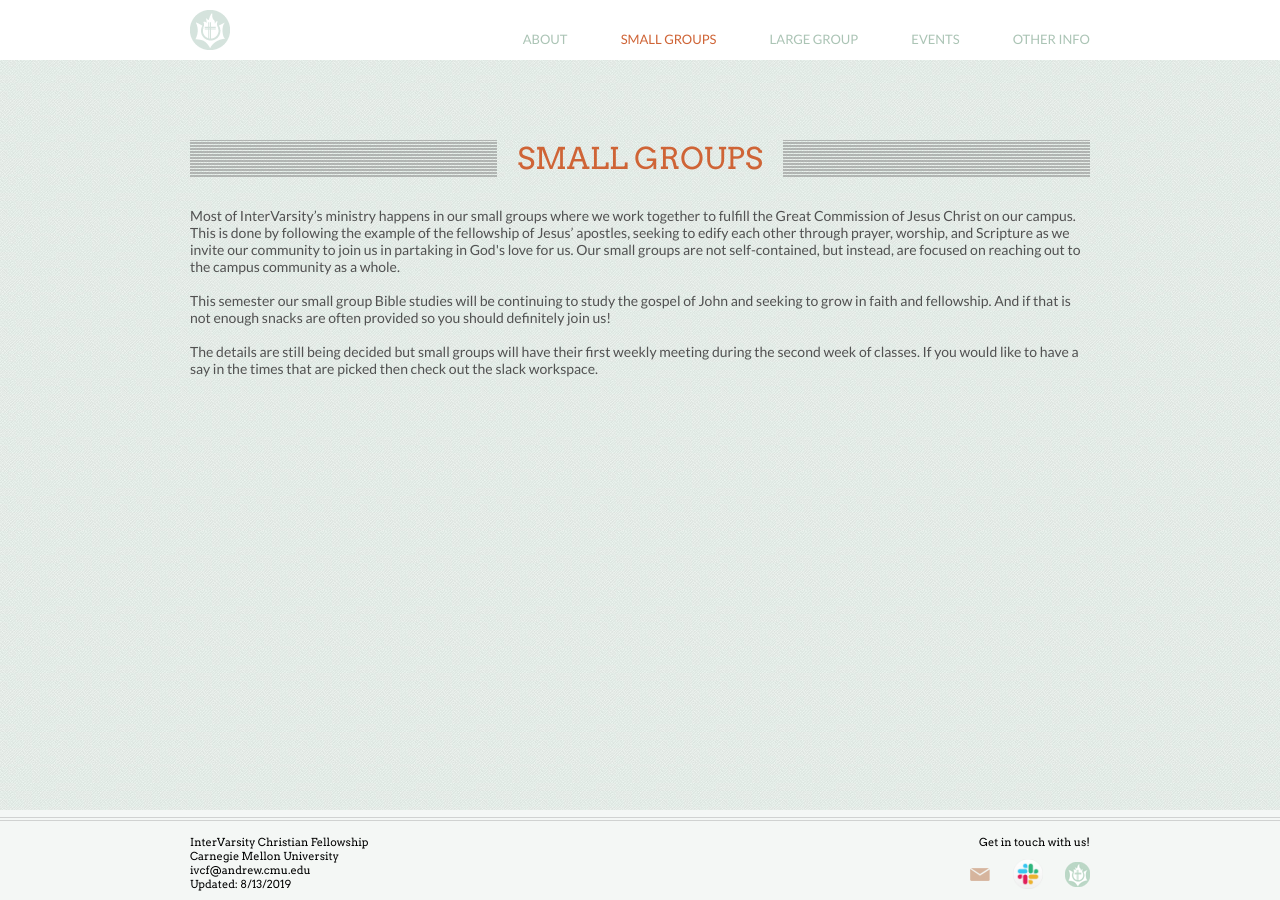
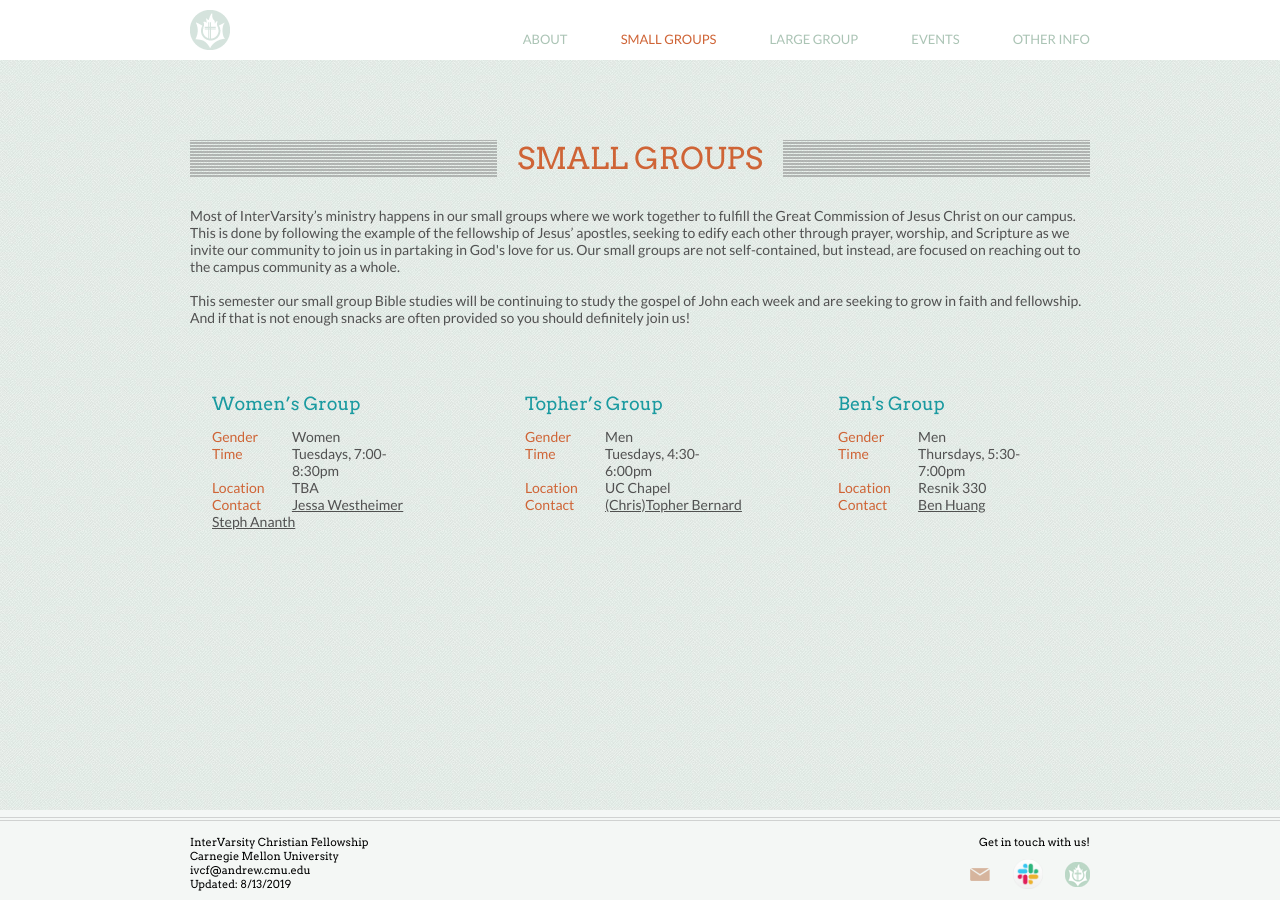
Before and after one commit to ivcf-cmu/ivcf-cmu.github.io, a Jekyll site: the page built from smallgroups.md, in a window 1280 px wide. Built offline with Jekyll 4.4.1, drawn with Linux system fonts in a browser that asks for light colours.

Commit message:
updated smallgroup info

```diff
--- a/smallgroups.md
+++ b/smallgroups.md
@@ -8,40 +8,22 @@
 </p>
 <br/>
 <p>
-This semester our small group Bible studies will be continuing to study the gospel of John and seeking to grow in faith and fellowship. And if that is not enough snacks are often provided so you should definitely join us!
+This semester our small group Bible studies will be continuing to study the gospel of John each week and are seeking to grow in faith and fellowship. And if that is not enough snacks are often provided so you should definitely join us!
 </p>
 <br/>
-<p>
-The details are still being decided but small groups will have their first weekly meeting during the second week of classes. If you would like to have a say in the times that are picked then check out the slack workspace.
-</p>
-<!--
 <div class="cogs">
 	<div class="tricolumn">
 		<div class="smallgroup">
-			<h2>Jessa’s Group</h2>
+			<h2>Women’s Group</h2>
 			<dl>
 			<dt>Gender</dt>
 			<dd>Women</dd>
 			<dt>Time</dt>
 			<dd>Tuesdays, 7:00-8:30pm</dd>
 			<dt>Location</dt>
-			<dd>UC Caffee (2nd floor)</dd>
+			<dd>TBA</dd>
 			<dt>Contact</dt>
 			<dd><a href="mailto:jwesthei@andrew.cmu.edu" target="_blank">Jessa Westheimer</a></dd>
-			</dl>
-		</div>
-	</div>
-	<div class="tricolumn">
-		<div class="smallgroup">
-			<h2>Steph’s Group</h2>
-			<dl>
-			<dt>Gender</dt>
-			<dd>Women</dd>
-			<dt>Time</dt>
-			<dd>Wednesdays, 6:00-7:30pm</dd>
-			<dt>Location</dt>
-			<dd>UC Chapel (1st floor)</dd>
-			<dt>Contact</dt>
 			<dd><a href="mailto:sananth@andrew.cmu.edu" target="_blank">Steph Ananth</a></dd>
 			</dl>
 		</div>
@@ -53,9 +35,9 @@
 			<dt>Gender</dt>
 			<dd>Men</dd>
 			<dt>Time</dt>
-			<dd>Mondays, 7:00-8:30pm</dd>
+			<dd>Tuesdays, 4:30-6:00pm</dd>
 			<dt>Location</dt>
-			<dd>TBA</dd>
+			<dd>UC Chapel</dd>
 			<dt>Contact</dt>
 			<dd><a href="mailto:cabernar@andrew.cmu.edu" target="_blank">(Chris)Topher Bernard</a></dd>
 			</dl>
@@ -68,7 +50,7 @@
 			<dt>Gender</dt>
 			<dd>Men</dd>
 			<dt>Time</dt>
-			<dd>Wednesday’s, 7:00-8:30pm</dd>
+			<dd>Thursdays, 5:30-7:00pm</dd>
 			<dt>Location</dt>
 			<dd>Resnik 330</dd>
 			<dt>Contact</dt>
@@ -77,4 +59,3 @@
 		</div>
 	</div>
 </div>
--->
```
